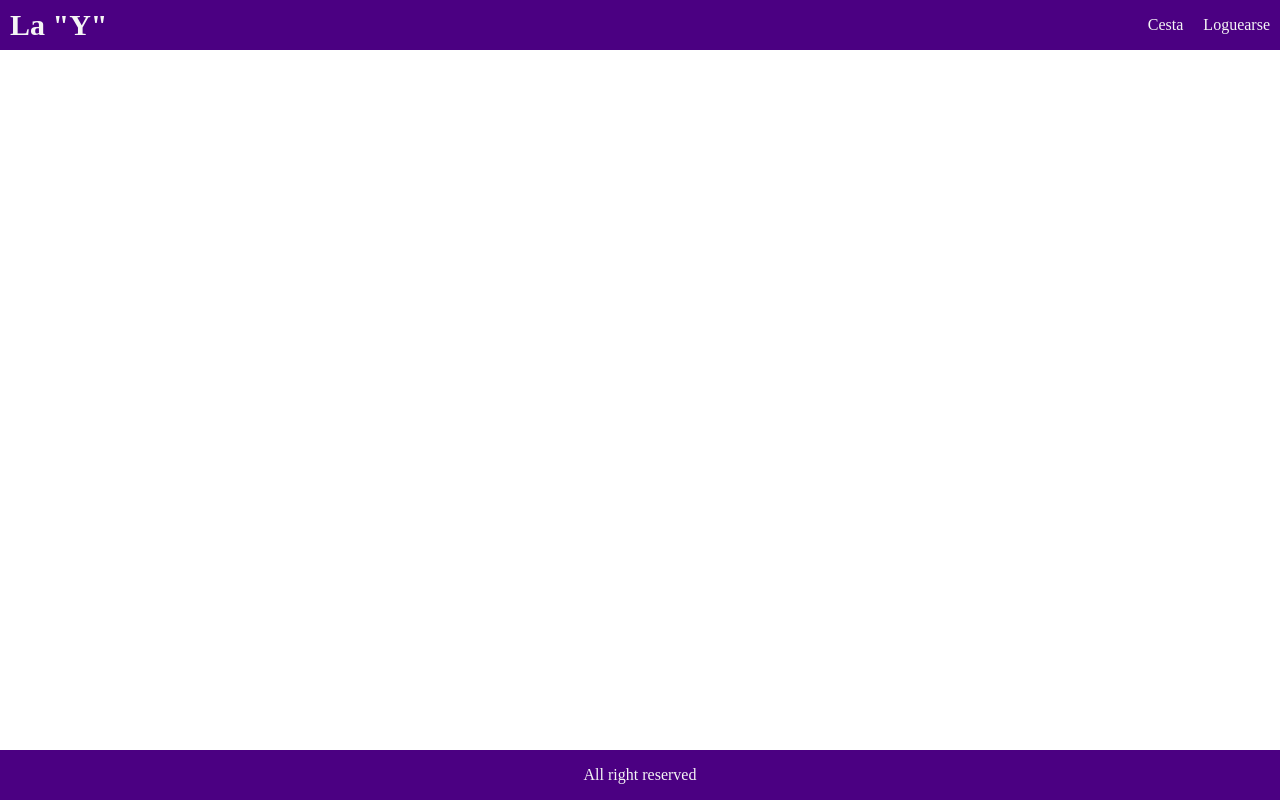
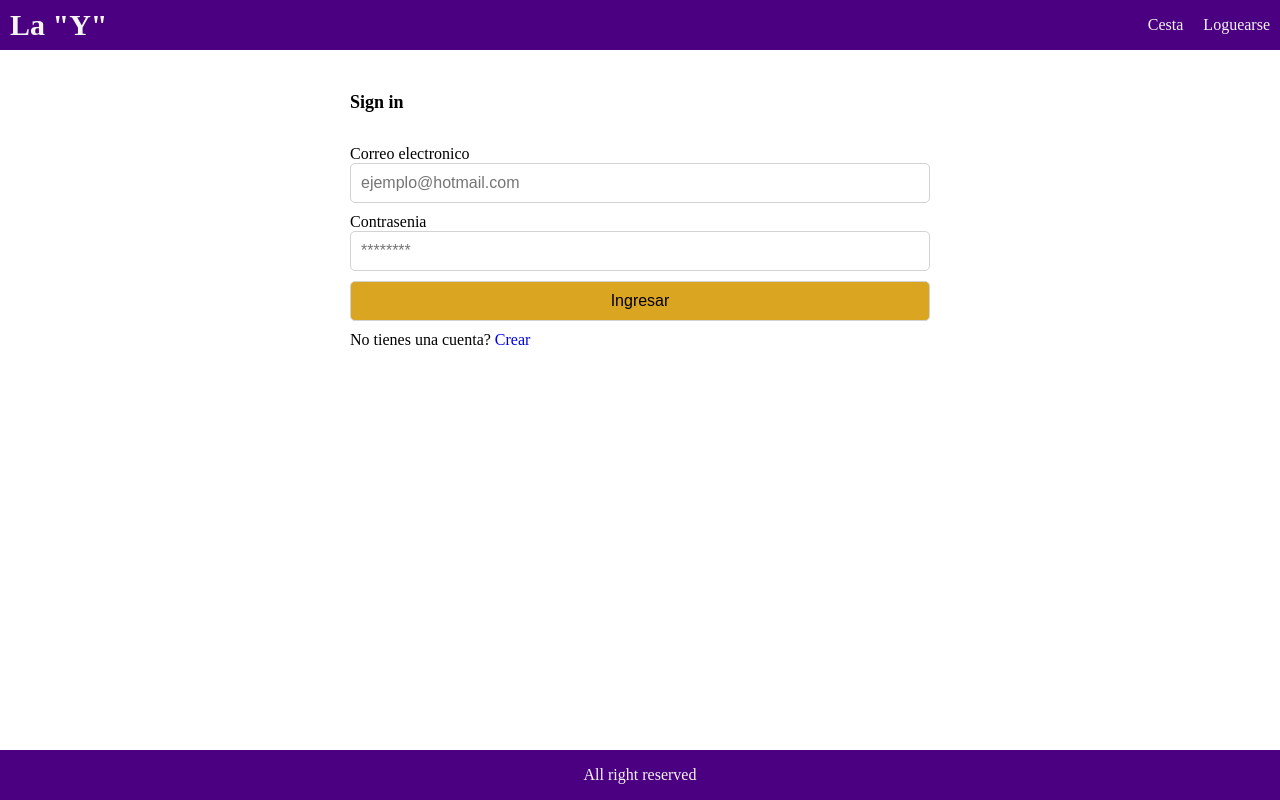
Before and after one commit to StevenDanny/laY-app, a React (Create React App) app in the folder frontend/: page /signin in a window 1280 px wide. Built offline with nearby package versions, Linux system fonts and the light colour scheme.

Commit message:
signin screen

```diff
--- a/frontend/src/App.js
+++ b/frontend/src/App.js
@@ -1,22 +1,27 @@
-import React from 'react'
-import { useSelector } from 'react-redux'
-import { BrowserRouter, Link, Route } from 'react-router-dom'
-import CartSrceen from './screens/CartScreen'
-import HomeScreen from './screens/HomeScreen'
-import ProductScreen from './screens/ProductScreen'
+import React from "react";
+import { useSelector } from "react-redux";
+import { BrowserRouter, Link, Route } from "react-router-dom";
+import CartSrceen from "./screens/CartScreen";
+import HomeScreen from "./screens/HomeScreen";
+import ProductScreen from "./screens/ProductScreen";
+import SigninScreen from "./screens/SigninScreen";
 
 function App() {
-    const cart = useSelector(state => state.cart);
+  const cart = useSelector((state) => state.cart);
   const { cartItems } = cart;
   return (
     <BrowserRouter>
       <div className="grid-container">
         <header className="row">
           <div>
-                        <Link className="brand" to="/"> La "Y" </Link>
+            <Link className="brand" to="/">
+              {" "}
+              La "Y"{" "}
+            </Link>
           </div>
           <div>
-                        <Link to="/cart">Cesta
+            <Link to="/cart">
+              Cesta
               {cartItems.length > 0 && (
                 <span className="badge">{cartItems.length}</span>
               )}
@@ -27,11 +32,10 @@ function App() {
         <main>
           <Route path="/cart/:id?" component={CartSrceen}></Route>
           <Route path="/product/:id" component={ProductScreen}></Route>
+          <Route path="/signin" component={SigninScreen}></Route>
           <Route path="/" component={HomeScreen} exact></Route>
         </main>
-                <footer className="row center">
-                    All right reserved
-            </footer>
+        <footer className="row center">All right reserved</footer>
       </div>
     </BrowserRouter>
   );
--- a/frontend/src/index.css
+++ b/frontend/src/index.css
@@ -21,9 +21,9 @@ body {
 .grid-container {
   display: grid;
   grid-template-areas:
-      'header'
-      'main'
-      'footer';
+    "header"
+    "main"
+    "footer";
   grid-template-columns: 1fr;
   grid-template-rows: 5rem 1fr 5rem;
   height: 100%;
@@ -127,7 +127,7 @@ a.brand {
   border-radius: 50%;
   padding: 0.2rem 0.7rem;
   font-size: 1.4rem;
-  margin-left: 0.2rem ;
+  margin-left: 0.2rem;
 }
 
 .row {
@@ -225,10 +225,28 @@ img.large {
 
 .alert-info {
   color: blue;
-  background-color:  #e0e0ff;
+  background-color: #e0e0ff;
 }
 
 .alert-danger {
   color: red;
-  background-color:  #ffe0e0e0;
+  background-color: #ffe0e0e0;
 }
+
+/* Form */
+
+.form {
+  max-width: 60rem;
+  margin: 0 auto;
+}
+
+form > div {
+  display: flex;
+  flex-direction: column;
+  margin: 1rem;
+}
+
+.form label {
+  mangin: 1rem 0;
+  display: block;
+}
--- /dev/null
+++ b/frontend/src/screens/SigninScreen.js
@@ -0,0 +1,53 @@
+import React, { useState } from "react";
+import { Link } from "react-router-dom";
+
+export default function SigninScreen() {
+  const [email, setEmail] = useState("");
+  const [password, setPassword] = useState("");
+
+  const submitHandler = (e) => {
+    e.preventDefault();
+  };
+
+  return (
+    <div>
+      <form className="form" onSubmit={submitHandler}>
+        <div>
+          <h1>Sign in</h1>
+        </div>
+        <div>
+          <label htmlFor="email">Correo electronico</label>
+          <input
+            type="email"
+            id="email"
+            placeholder="ejemplo@hotmail.com"
+            required
+            onChange={(e) => setEmail(e.target.value)}
+          ></input>
+        </div>
+        <div>
+          <label htmlFor="password">Contrasenia</label>
+          <input
+            type="password"
+            id="password"
+            placeholder="********"
+            required
+            onChange={(e) => setPassword(e.target.value)}
+          ></input>
+        </div>
+        <div>
+          <label />
+          <button className="primary" type="submit">
+            Ingresar
+          </button>
+        </div>
+        <div>
+          <label />
+          <div>
+            No tienes una cuenta? <Link to="/register">Crear</Link>
+          </div>
+        </div>
+      </form>
+    </div>
+  );
+}
```
Also changed, not shown: 1 other file (tests, documents, lock files or other folders). Lines whose indentation alone changed are shown as unchanged.
